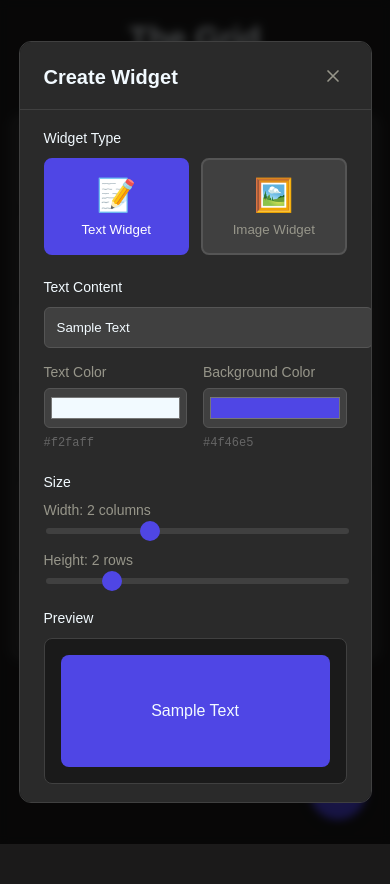
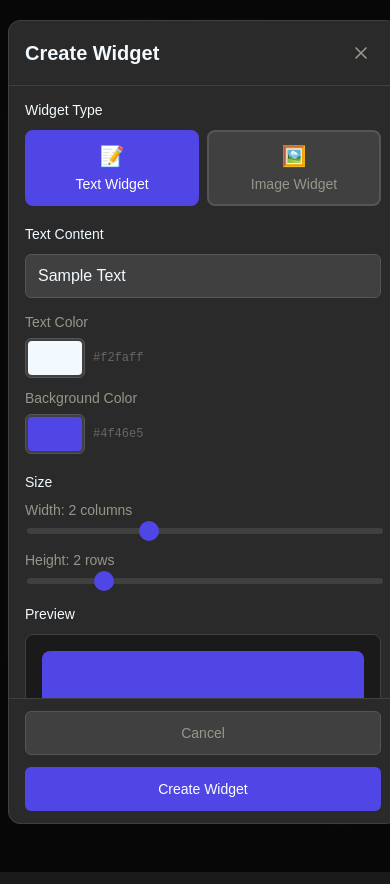
Before and after one commit to AceyAdapter/grid-vuejs, a Vue app: page / in a window 390 px wide. Both pictures are taken after a click on the button "Add Widget". Built offline with nearby package versions, Linux system fonts and the light colour scheme.

Commit message:
responsiveness update

```diff
--- a/src/components/CreateWidgetModal.vue
+++ b/src/components/CreateWidgetModal.vue
@@ -177,6 +177,7 @@ const handleKeydown = (event: KeyboardEvent) => {
       @keydown="handleKeydown"
       tabindex="-1"
     >
+      <div class="modal-container">
         <div class="modal-content">
           <div class="modal-header">
             <h2 class="modal-title">Create Widget</h2>
@@ -227,14 +228,23 @@ const handleKeydown = (event: KeyboardEvent) => {
               <div class="color-controls">
                 <div class="color-control">
                   <label for="text-color">Text Color</label>
+                  <div class="color-input-group">
                     <input id="text-color" type="color" v-model="textColor" class="color-picker" />
                     <span class="color-value">{{ textColor }}</span>
+                  </div>
                 </div>
 
                 <div class="color-control">
                   <label for="bg-color">Background Color</label>
-                <input id="bg-color" type="color" v-model="backgroundColor" class="color-picker" />
+                  <div class="color-input-group">
+                    <input
+                      id="bg-color"
+                      type="color"
+                      v-model="backgroundColor"
+                      class="color-picker"
+                    />
                     <span class="color-value">{{ backgroundColor }}</span>
+                  </div>
                 </div>
               </div>
             </div>
@@ -247,7 +257,10 @@ const handleKeydown = (event: KeyboardEvent) => {
                 <button @click="useUpload = true" :class="['toggle-button', { active: useUpload }]">
                   Upload File
                 </button>
-              <button @click="useUpload = false" :class="['toggle-button', { active: !useUpload }]">
+                <button
+                  @click="useUpload = false"
+                  :class="['toggle-button', { active: !useUpload }]"
+                >
                   URL
                 </button>
               </div>
@@ -270,7 +283,9 @@ const handleKeydown = (event: KeyboardEvent) => {
                     <polyline points="7,10 12,15 17,10" stroke="currentColor" stroke-width="2" />
                     <line x1="12" y1="15" x2="12" y2="3" stroke="currentColor" stroke-width="2" />
                   </svg>
-                {{ uploadedImage ? 'Change File' : 'Choose File' }}
+                  <span class="upload-text">{{
+                    uploadedImage ? 'Change File' : 'Choose File'
+                  }}</span>
                 </label>
                 <p class="file-info">Max 10MB • JPG, PNG, GIF, WebP, SVG</p>
               </div>
@@ -364,6 +379,7 @@ const handleKeydown = (event: KeyboardEvent) => {
           </div>
         </div>
       </div>
+    </div>
   </Teleport>
 </template>
 
@@ -381,16 +397,31 @@ const handleKeydown = (event: KeyboardEvent) => {
   justify-content: center;
   z-index: 1000;
   animation: fadeIn 0.2s ease;
+  /* Ensure proper scrolling on mobile */
+  overflow-y: auto;
+  padding: 16px;
+}
+
+.modal-container {
+  /* Container for centering and constraining modal size */
+  width: 100%;
+  max-width: 500px;
+  max-height: calc(100vh - 32px);
+  display: flex;
+  flex-direction: column;
+  /* Allow modal to shrink on very small screens */
+  min-height: 0;
 }
 
 .modal-content {
   background-color: #2a2a2a;
   border-radius: 12px;
   border: 1px solid #404040;
-  width: 90%;
-  max-width: 500px;
-  max-height: 90vh;
-  overflow-y: auto;
+  display: flex;
+  flex-direction: column;
+  /* Ensure modal can scroll internally */
+  max-height: 100%;
+  overflow: hidden;
   animation: slideIn 0.2s ease;
 }
 
@@ -398,8 +429,10 @@ const handleKeydown = (event: KeyboardEvent) => {
   display: flex;
   align-items: center;
   justify-content: space-between;
-  padding: 20px 24px 16px;
+  padding: 16px 20px;
   border-bottom: 1px solid #404040;
+  /* Prevent header from shrinking */
+  flex-shrink: 0;
 }
 
 .modal-title {
@@ -414,9 +447,15 @@ const handleKeydown = (event: KeyboardEvent) => {
   border: none;
   color: #97968a;
   cursor: pointer;
-  padding: 4px;
+  padding: 8px;
   border-radius: 4px;
   transition: all 0.2s ease;
+  /* Ensure touch target is adequate */
+  min-width: 40px;
+  min-height: 40px;
+  display: flex;
+  align-items: center;
+  justify-content: center;
 }
 
 .close-button:hover {
@@ -425,11 +464,20 @@ const handleKeydown = (event: KeyboardEvent) => {
 }
 
 .modal-body {
-  padding: 20px 24px;
+  /* Allow body to scroll while keeping header/footer fixed */
+  overflow-y: auto;
+  padding: 20px;
+  flex: 1;
+  /* Minimum height to prevent content from being too cramped */
+  min-height: 0;
 }
 
 .form-section {
   margin-bottom: 24px;
+}
+
+.form-section:last-child {
+  margin-bottom: 0;
 }
 
 .form-label {
@@ -450,7 +498,7 @@ const handleKeydown = (event: KeyboardEvent) => {
   background-color: #404040;
   border: 2px solid #555;
   border-radius: 8px;
-  padding: 16px;
+  padding: 16px 12px;
   cursor: pointer;
   transition: all 0.2s ease;
   display: flex;
@@ -458,6 +506,8 @@ const handleKeydown = (event: KeyboardEvent) => {
   align-items: center;
   gap: 8px;
   color: #97968a;
+  /* Ensure adequate touch targets */
+  min-height: 80px;
 }
 
 .widget-type-card:hover {
@@ -472,7 +522,12 @@ const handleKeydown = (event: KeyboardEvent) => {
 }
 
 .widget-icon {
-  font-size: 2rem;
+  font-size: 1.5rem;
+}
+
+.widget-type-card span {
+  font-size: 0.875rem;
+  text-align: center;
 }
 
 .text-input {
@@ -485,6 +540,9 @@ const handleKeydown = (event: KeyboardEvent) => {
   outline: none;
   transition: border-color 0.2s ease;
   margin-bottom: 16px;
+  /* Ensure input doesn't overflow on mobile */
+  box-sizing: border-box;
+  font-size: 16px; /* Prevents zoom on iOS */
 }
 
 .text-input:focus {
@@ -508,20 +566,40 @@ const handleKeydown = (event: KeyboardEvent) => {
   color: #97968a;
 }
 
+.color-input-group {
+  display: flex;
+  align-items: center;
+  gap: 8px;
+}
+
 .color-picker {
-  width: 100%;
+  width: 60px;
   height: 40px;
   border: 1px solid #555;
   border-radius: 6px;
   background: #404040;
   cursor: pointer;
-  padding: 4px;
+  padding: 2px;
+  /* Remove default appearance for better mobile experience */
+  -webkit-appearance: none;
+  -moz-appearance: none;
+  appearance: none;
+}
+
+.color-picker::-webkit-color-swatch-wrapper {
+  padding: 0;
+}
+
+.color-picker::-webkit-color-swatch {
+  border: none;
+  border-radius: 4px;
 }
 
 .color-value {
   font-size: 0.75rem;
   color: #666;
   font-family: monospace;
+  flex: 1;
 }
 
 .image-source-toggle {
@@ -535,12 +613,13 @@ const handleKeydown = (event: KeyboardEvent) => {
 
 .toggle-button {
   flex: 1;
-  padding: 12px;
+  padding: 12px 8px;
   background: none;
   border: none;
   color: #97968a;
   cursor: pointer;
   transition: all 0.2s ease;
+  font-size: 0.875rem;
 }
 
 .toggle-button.active {
@@ -559,19 +638,27 @@ const handleKeydown = (event: KeyboardEvent) => {
 .file-upload-label {
   display: inline-flex;
   align-items: center;
+  justify-content: center;
   gap: 8px;
-  padding: 12px 24px;
+  padding: 16px 20px;
   background-color: #404040;
   border: 2px dashed #666;
   border-radius: 8px;
   color: #97968a;
   cursor: pointer;
   transition: all 0.2s ease;
+  width: 100%;
+  box-sizing: border-box;
+  min-height: 60px;
 }
 
 .file-upload-label:hover {
   border-color: #4f46e5;
   background-color: #4a4a4a;
+}
+
+.upload-text {
+  font-size: 0.875rem;
 }
 
 .file-info {
@@ -604,6 +691,7 @@ const handleKeydown = (event: KeyboardEvent) => {
   background: #404040;
   outline: none;
   -webkit-appearance: none;
+  appearance: none;
 }
 
 .slider::-webkit-slider-thumb {
@@ -643,6 +731,9 @@ const handleKeydown = (event: KeyboardEvent) => {
 
 .text-preview {
   word-wrap: break-word;
+  /* Ensure text doesn't overflow preview */
+  overflow-wrap: break-word;
+  hyphens: auto;
 }
 
 .image-preview {
@@ -656,6 +747,7 @@ const handleKeydown = (event: KeyboardEvent) => {
   height: 100%;
   object-fit: cover;
   border-radius: 4px;
+  max-height: 200px;
 }
 
 .image-placeholder {
@@ -675,18 +767,30 @@ const handleKeydown = (event: KeyboardEvent) => {
   display: flex;
   gap: 12px;
   justify-content: flex-end;
-  padding: 16px 24px 20px;
+  padding: 16px 20px;
   border-top: 1px solid #404040;
+  /* Prevent footer from shrinking */
+  flex-shrink: 0;
+}
+
+.button-secondary,
+.button-primary {
+  padding: 12px 20px;
+  border-radius: 6px;
+  cursor: pointer;
+  transition: all 0.2s ease;
+  font-size: 0.875rem;
+  /* Ensure adequate touch targets */
+  min-height: 44px;
+  display: flex;
+  align-items: center;
+  justify-content: center;
 }
 
 .button-secondary {
   background-color: #404040;
   color: #97968a;
   border: 1px solid #555;
-  border-radius: 6px;
-  padding: 8px 16px;
-  cursor: pointer;
-  transition: all 0.2s ease;
 }
 
 .button-secondary:hover {
@@ -698,14 +802,80 @@ const handleKeydown = (event: KeyboardEvent) => {
   background-color: #4f46e5;
   color: white;
   border: none;
-  border-radius: 6px;
-  padding: 8px 16px;
-  cursor: pointer;
-  transition: all 0.2s ease;
 }
 
 .button-primary:hover {
   background-color: #4338ca;
+}
+
+/* Mobile-specific improvements */
+@media (max-width: 480px) {
+  .modal-backdrop {
+    padding: 8px;
+    align-items: flex-start;
+    padding-top: 20px;
+  }
+
+  .modal-container {
+    max-height: calc(100vh - 40px);
+  }
+
+  .modal-header {
+    padding: 12px 16px;
+  }
+
+  .modal-body {
+    padding: 16px;
+  }
+
+  .modal-footer {
+    padding: 12px 16px;
+    flex-direction: column;
+  }
+
+  .button-secondary,
+  .button-primary {
+    width: 100%;
+  }
+
+  .color-controls {
+    grid-template-columns: 1fr;
+    gap: 12px;
+  }
+
+  .widget-type-grid {
+    gap: 8px;
+  }
+
+  .widget-type-card {
+    padding: 12px 8px;
+    min-height: 70px;
+  }
+
+  .widget-icon {
+    font-size: 1.25rem;
+  }
+
+  .form-section {
+    margin-bottom: 20px;
+  }
+}
+
+/* Small mobile devices */
+@media (max-width: 360px) {
+  .modal-backdrop {
+    padding: 4px;
+    padding-top: 10px;
+  }
+
+  .color-input-group {
+    flex-direction: column;
+    align-items: stretch;
+  }
+
+  .color-picker {
+    width: 100%;
+  }
 }
 
 @keyframes fadeIn {
```
Lines whose indentation alone changed are shown as unchanged.
